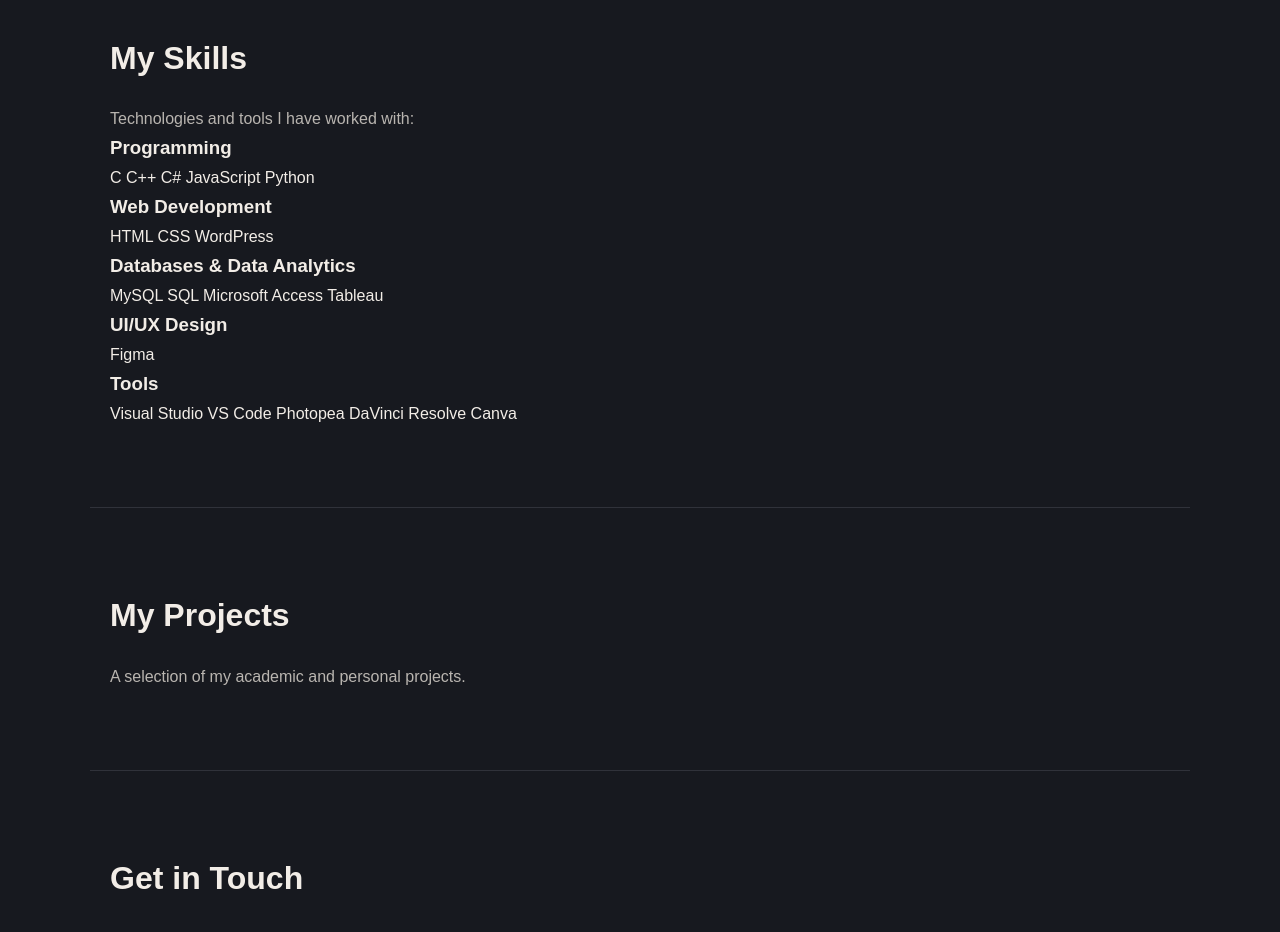
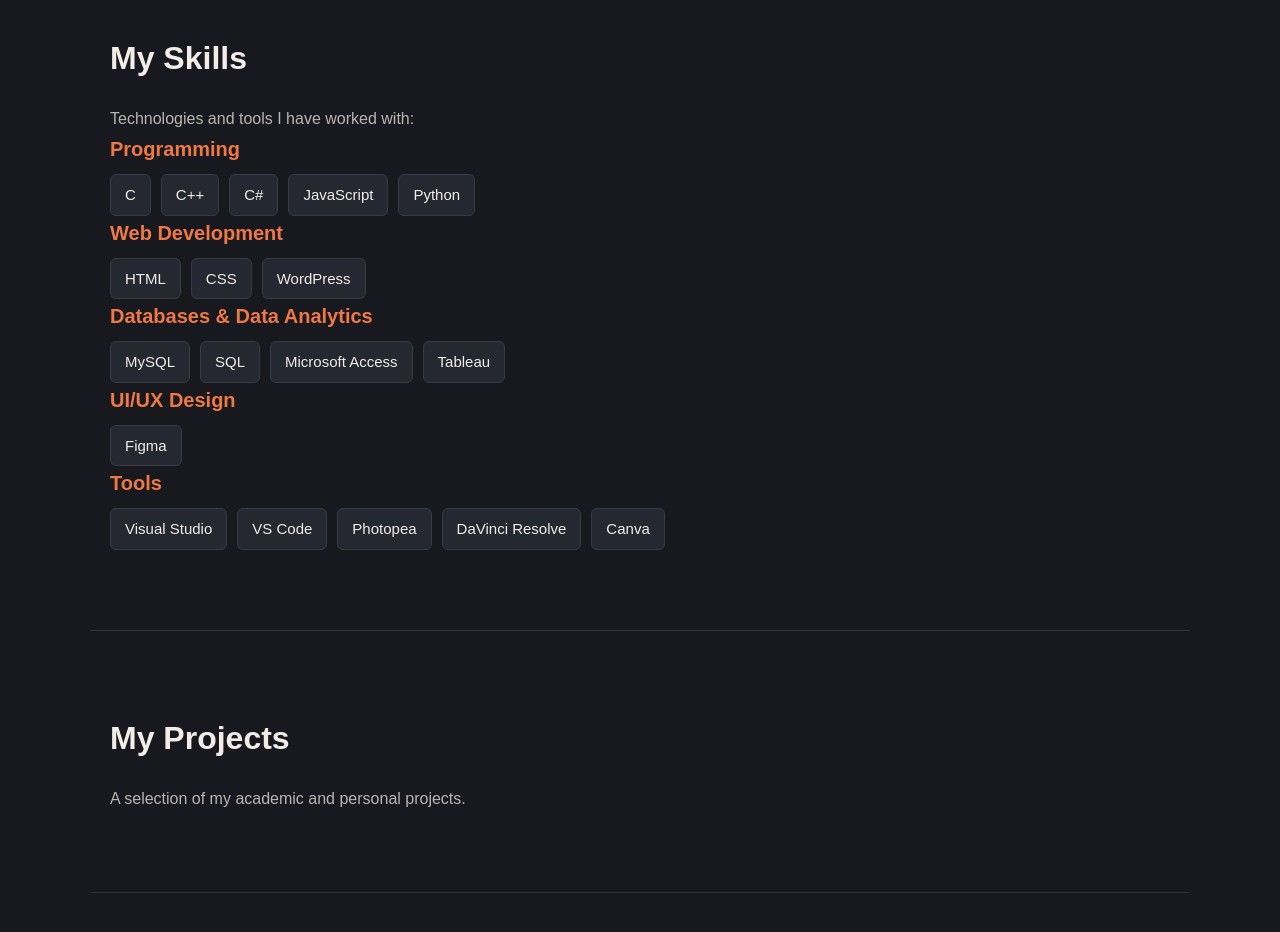
Before and after one commit to bsostar66/bsostar66.github.io, a plain HTML site: page index.html in a window 1280 px wide. Shown: the part 1100-2032 px from the top of the page. Drawn offline with Linux system fonts and the light colour scheme.

Commit message:
Add styles for skill categories and lists

```diff
--- a/style.css
+++ b/style.css
@@ -170,3 +170,24 @@ footer {
         font-size: 20px;
     }
 }
+
+.skill-category h3 {
+    color: #F07845;
+    margin-bottom: 8px;
+    font-size: 20px;
+}
+
+.skill-list {
+    display: flex;
+    flex-wrap: wrap;
+    gap: 10px;
+}
+
+.skill-list span {
+    background-color: #252830;
+    border: 1px solid #383B44;
+    padding: 7px 14px;
+    border-radius: 6px;
+    color: #F2EDE7;
+    font-size: 15px;
+}
```
